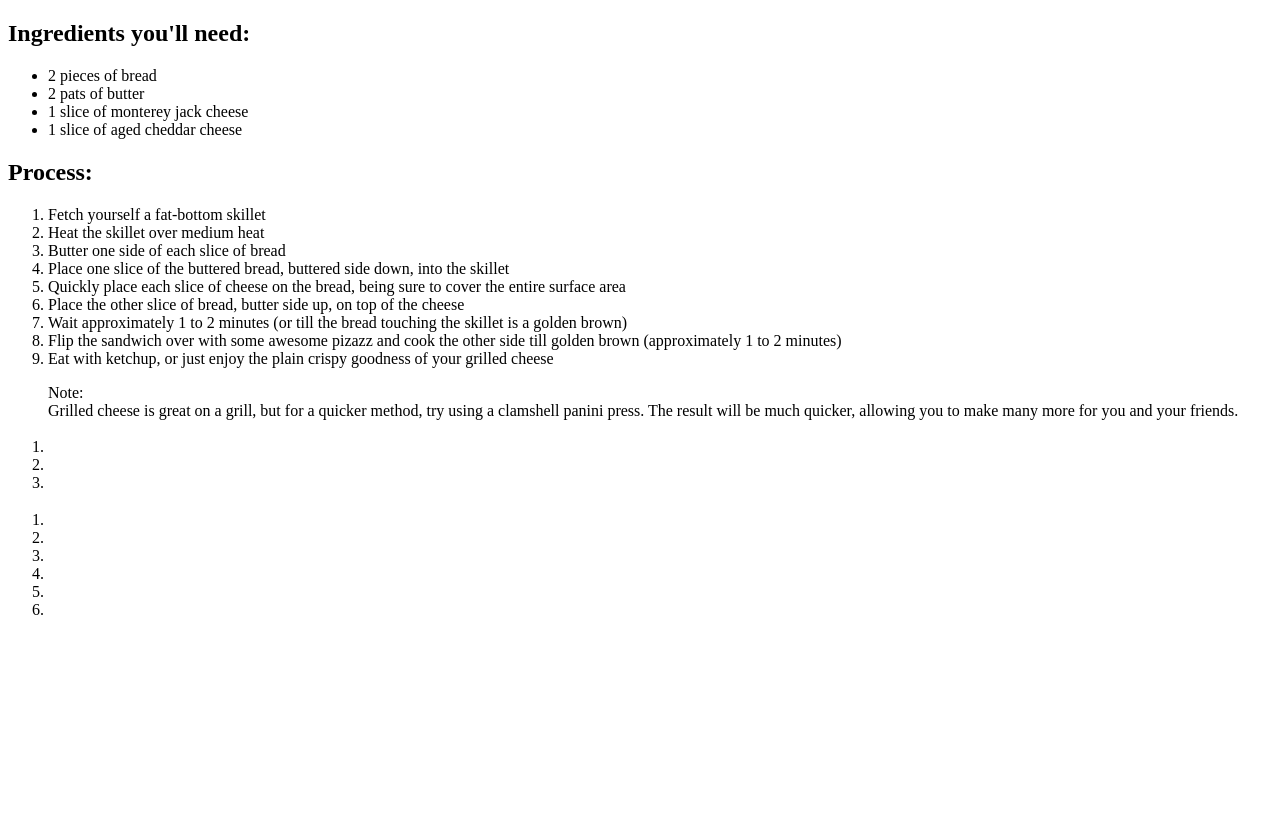
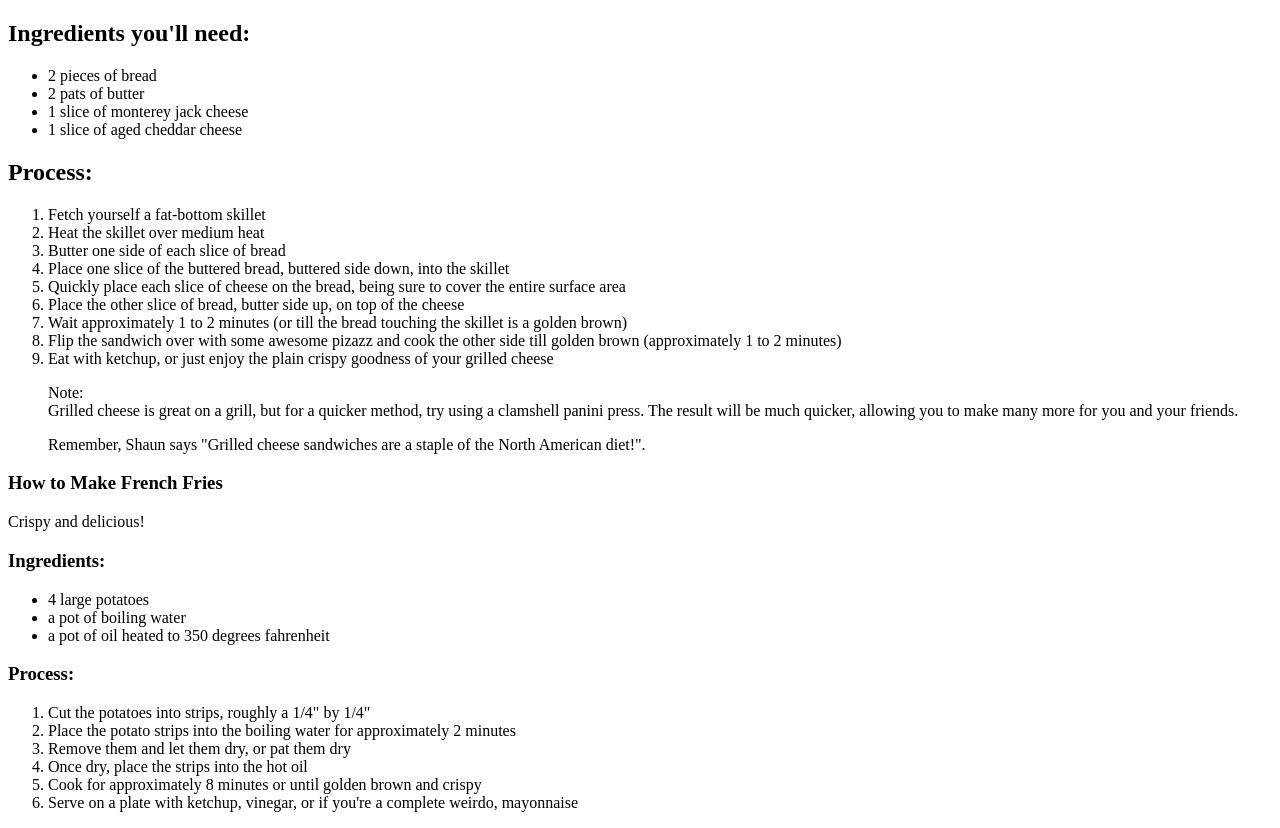
Before and after one commit to Dakota-Card-Programming/html-lab2, a plain HTML site: page index.html in a window 1280 px wide. Before the commit the page ends 800 px from the top, so only its background shows below. Drawn offline with Linux system fonts and the light colour scheme.

Commit message:
french fries
added all the details for french fries

```diff
--- a/index.html
+++ b/index.html
@@ -11,7 +11,6 @@
     <header>
 
     </header>
-
     <!-- first section detailing the grilled cheese -->
     <section>
         <h2>Ingredients you'll need:</h2>
@@ -36,26 +35,27 @@
                 Note: <br> <!-- line break for aesthics-->
                 Grilled cheese is great on a grill, but for a quicker method, try using a clamshell panini press. The result will be much quicker, allowing you to make many more for you and your friends.
             </p>
+            <p>Remember, Shaun says "Grilled cheese sandwiches are a staple of the North American diet!".</p>
         </ol>
     </section>
     <!-- second section detailing french fries-->
     <section>
-        <h3></h3>
-        <p></p>
-        <h3></h3>
-        <ol> <!-- unordered list for french fry ingredients-->
-            <li></li>
-            <li></li>
-            <li></li>
-        </ol>
-        <h3></h3>
+        <h3>How to Make French Fries</h3>
+        <p>Crispy and delicious!</p>
+        <h3>Ingredients:</h3>
+        <ul> <!-- unordered list for french fry ingredients-->
+            <li>4 large potatoes</li>
+            <li>a pot of boiling water</li>
+            <li>a pot of oil heated to 350 degrees fahrenheit</li>
+        </ul>
+        <h3>Process:</h3>
         <ol> <!-- ordered list for process of making french fries-->
-            <li></li>
-            <li></li>
-            <li></li>
-            <li></li>
-            <li></li>
-            <li></li>
+            <li>Cut the potatoes into strips, roughly a 1/4" by 1/4"</li>
+            <li>Place the potato strips into the boiling water for approximately 2 minutes</li>
+            <li>Remove them and let them dry, or pat them dry</li>
+            <li>Once dry, place the strips into the hot oil</li>
+            <li>Cook for approximately 8 minutes or until golden brown and crispy</li>
+            <li>Serve on a plate with ketchup, vinegar, or if you're a complete weirdo, mayonnaise</li>
         </ol>
     </section>
     <!-- footer for copyright-->
```
